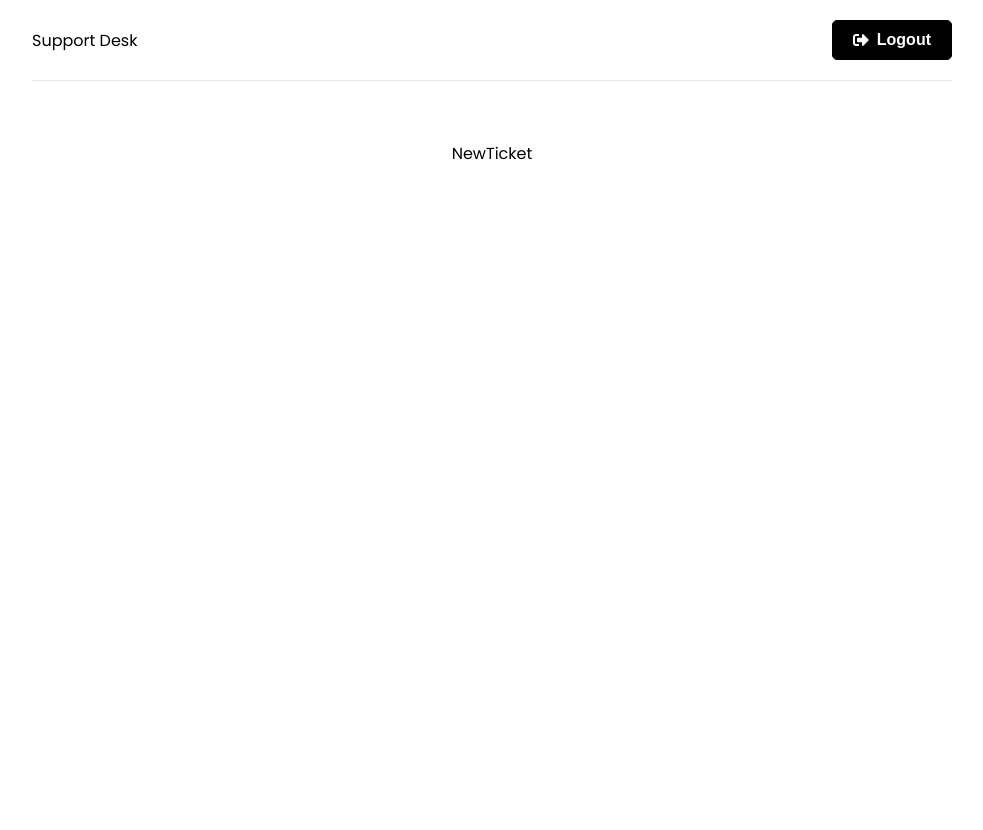
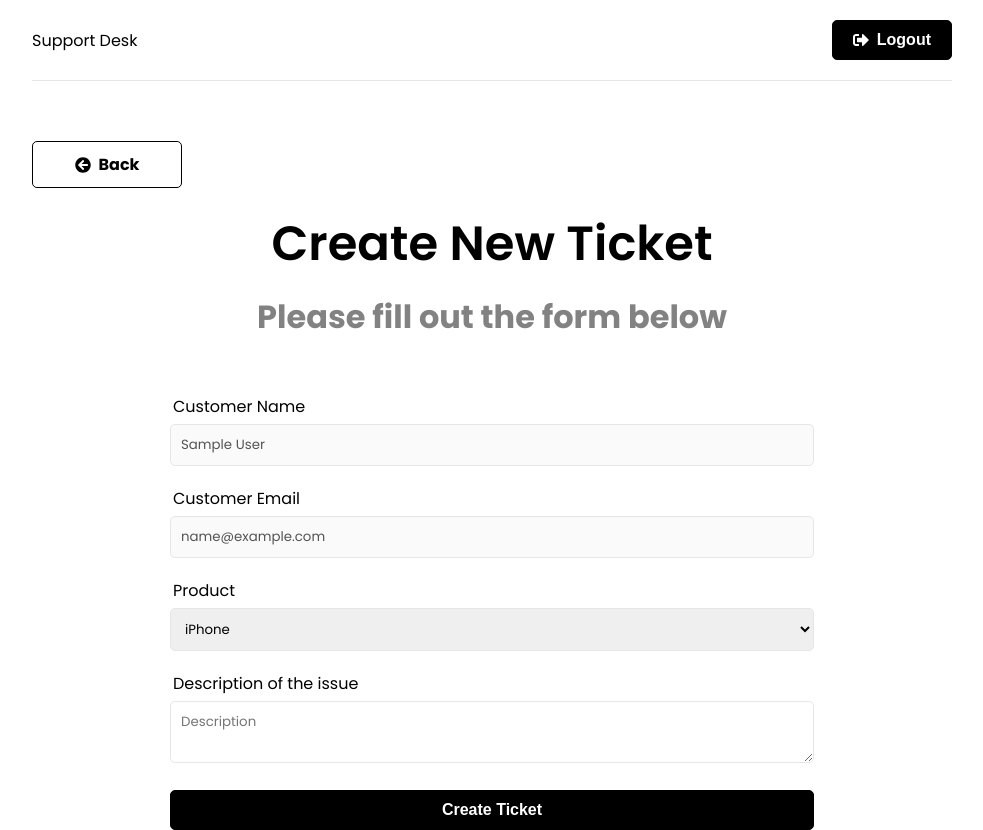
Before and after one commit to ArpadGBondor/Brad_Traversy-React_Front_To_Back_2022-05-Support_Desk, a React (Create React App) app in the folder frontend/: page /new-ticket in a window 1280 px wide. Shown: the whole page, without its empty margins (148-1131 px from the left). Before the commit the page ends 800 px from the top, so only its background shows below. Built offline with nearby package versions, Linux system fonts and the light colour scheme; sample sign-in values are in the browser's storage.

Commit message:
getTickets bug

```diff
--- a/frontend/src/App.js
+++ b/frontend/src/App.js
@@ -8,6 +8,7 @@
 import Login from './pages/Login';
 import Register from './pages/Register';
 import NewTicket from './pages/NewTicket';
+import Tickets from './pages/Tickets';
 
 function App() {
     return (
@@ -22,6 +23,9 @@
                         <Route path="/new-ticket" element={<PrivateRoute />}>
                             <Route path="/new-ticket" element={<NewTicket />} />
                         </Route>
+                        <Route path="/tickets" element={<PrivateRoute />}>
+                            <Route path="/tickets" element={<Tickets />} />
+                        </Route>
                     </Routes>
                 </div>
             </Router>
--- a/frontend/src/app/store.js
+++ b/frontend/src/app/store.js
@@ -1,8 +1,10 @@
 import { configureStore } from '@reduxjs/toolkit';
 import authReducer from '../features/auth/authSlice';
+import ticketReducer from '../features/tickets/ticketSlice';
 
 export const store = configureStore({
     reducer: {
         auth: authReducer,
+        tickets: ticketReducer,
     },
 });
--- /dev/null
+++ b/frontend/src/components/BackButton.jsx
@@ -0,0 +1,13 @@
+import React from 'react';
+import { Link } from 'react-router-dom';
+import { FaArrowCircleLeft } from 'react-icons/fa';
+
+function BackButton({ url }) {
+    return (
+        <Link className="btn btn-reverse btn-back" to={url}>
+            <FaArrowCircleLeft /> Back
+        </Link>
+    );
+}
+
+export default BackButton;
--- /dev/null
+++ b/frontend/src/features/tickets/ticketService.js
@@ -0,0 +1,32 @@
+import axios from 'axios';
+
+const API_URL = '/api/tickets';
+
+// Create new ticket
+const createTicket = async (ticketData, token) => {
+    const config = {
+        headers: {
+            Authorization: `Bearer ${token}`,
+        },
+    };
+    const response = await axios.post(API_URL, ticketData, config);
+    return response.data;
+};
+
+// Get user tickets
+const getTickets = async (token) => {
+    const config = {
+        headers: {
+            Authorization: `Bearer ${token}`,
+        },
+    };
+    const response = await axios.get(API_URL, config);
+    return response.data;
+};
+
+const ticketService = {
+    createTicket,
+    getTickets,
+};
+
+export default ticketService;
--- /dev/null
+++ b/frontend/src/features/tickets/ticketSlice.js
@@ -0,0 +1,80 @@
+import { createSlice, createAsyncThunk } from '@reduxjs/toolkit';
+import ticketService from './ticketService';
+
+const initialState = {
+    tickets: [],
+    ticket: {},
+    isError: false,
+    isSuccess: false,
+    isLoading: false,
+    message: '',
+};
+
+// Create new ticket
+export const createTicket = createAsyncThunk('tickets/createNewTicket', async (ticketData, thunkAPI) => {
+    try {
+        const token = thunkAPI.getState().auth.user.token;
+        return await ticketService.createTicket(ticketData, token);
+    } catch (error) {
+        const message =
+            (error.response && error.response.data && error.response.data.message) || error.message || error.toString();
+        return thunkAPI.rejectWithValue(message);
+    }
+});
+
+// Get user tickets
+export const getTickets = createAsyncThunk('tickets/geAllUserTickets', async (_, thunkAPI) => {
+    try {
+        const token = thunkAPI.getState().auth.user.token;
+        return await ticketService.getTickets(token);
+    } catch (error) {
+        const message =
+            (error.response && error.response.data && error.response.data.message) || error.message || error.toString();
+        return thunkAPI.rejectWithValue(message);
+    }
+});
+
+export const ticketSlice = createSlice({
+    name: 'ticket',
+    initialState,
+    reducers: {
+        reset: (state) => {
+            state.isError = false;
+            state.isSuccess = false;
+            state.isLoading = false;
+            state.message = '';
+        },
+    },
+    extraReducers: (builder) => {
+        builder
+            .addCase(createTicket.pending, (state) => {
+                state.isLoading = true;
+            })
+            .addCase(createTicket.fulfilled, (state) => {
+                state.isLoading = false;
+                state.isSuccess = true;
+            })
+            .addCase(createTicket.rejected, (state, action) => {
+                state.isLoading = false;
+                state.isError = true;
+                state.message = action.payload;
+            })
+            .addCase(getTickets.pending, (state) => {
+                state.isLoading = true;
+            })
+            .addCase(getTickets.fulfilled, (state, action) => {
+                state.isLoading = false;
+                state.isSuccess = true;
+                state.tickets = action.payload;
+            })
+            .addCase(getTickets.rejected, (state, action) => {
+                state.isLoading = false;
+                state.isError = true;
+                state.message = action.payload;
+                state.tickets = [];
+            });
+    },
+});
+
+export const { reset } = ticketSlice.actions;
+export default ticketSlice.reducer;
--- a/frontend/src/pages/NewTicket.jsx
+++ b/frontend/src/pages/NewTicket.jsx
@@ -2,12 +2,94 @@
 import { toast } from 'react-toastify';
 import { useSelector, useDispatch } from 'react-redux';
 import { useNavigate } from 'react-router-dom';
+import { createTicket, reset } from '../features/tickets/ticketSlice';
+import Spinner from '../components/Spinner';
+import BackButton from '../components/BackButton';
 
 function NewTicket() {
     const navigate = useNavigate();
     const dispatch = useDispatch();
+    const { user } = useSelector((state) => state.auth);
+    const { isLoading, isSuccess, isError, message } = useSelector((state) => state.tickets);
+    const [name] = useState(user.name);
+    const [email] = useState(user.email);
+    const [product, setProduct] = useState('iPhone');
+    const [description, setDescription] = useState('');
 
-    return <div>NewTicket</div>;
+    useEffect(() => {
+        if (isError) {
+            toast.error(message);
+        }
+        // Redirect when logged in
+        if (isSuccess) {
+            dispatch(reset());
+            navigate('/tickets');
+        }
+        dispatch(reset());
+    }, [isError, isSuccess, message, navigate, dispatch]);
+
+    const onSubmit = (e) => {
+        e.preventDefault();
+        // Validate data...
+
+        const ticketData = {
+            product,
+            description,
+        };
+        dispatch(createTicket(ticketData));
+    };
+
+    if (isLoading) return <Spinner />;
+
+    return (
+        <>
+            <BackButton url="/" />
+            <section className="heading">
+                <h1>Create New Ticket</h1>
+                <p>Please fill out the form below</p>
+            </section>
+            <section className="form">
+                <div className="form-group">
+                    <label htmlFor="name">Customer Name</label>
+                    <input type="text" className="form-control" name="name" value={name} disabled />
+                </div>
+                <div className="form-group">
+                    <label htmlFor="email">Customer Email</label>
+                    <input type="text" className="form-control" name="email" value={email} disabled />
+                </div>
+                <form onSubmit={onSubmit}>
+                    <div className="form-group">
+                        <label htmlFor="product">Product</label>
+                        <select
+                            name="product"
+                            id="product"
+                            value={product}
+                            onChange={(e) => setProduct(e.target.value)}
+                        >
+                            <option value="iPhone">iPhone</option>
+                            <option value="Macbook Pro">Macbook Pro</option>
+                            <option value="iMac">iMac</option>
+                            <option value="iPad">iPad</option>
+                        </select>
+                    </div>
+                    <div className="form-group">
+                        <label htmlFor="description">Description of the issue</label>
+                        <textarea
+                            name="description"
+                            id="description"
+                            value={description}
+                            onChange={(e) => setDescription(e.target.value)}
+                            className="form-control"
+                            placeholder="Description"
+                        />
+                    </div>
+                    <div className="form-group">
+                        <button className="btn btn-block">Create Ticket</button>
+                    </div>
+                </form>
+            </section>
+        </>
+    );
 }
 
 export default NewTicket;
--- /dev/null
+++ b/frontend/src/pages/Tickets.jsx
@@ -0,0 +1,26 @@
+import React, { useEffect } from 'react';
+import { useSelector, useDispatch } from 'react-redux';
+import { getTickets, reset } from '../features/tickets/ticketSlice';
+import { toast } from 'react-toastify';
+import Spinner from '../components/Spinner';
+import BackButton from '../components/BackButton';
+
+function Tickets() {
+    const { tickets, isLoading, isSuccess } = useSelector((state) => state.tickets);
+    const dispatch = useDispatch();
+
+    useEffect(() => {
+        if (isSuccess) {
+            dispatch(reset());
+        }
+    }, [isSuccess, dispatch]);
+    useEffect(() => {
+        dispatch(getTickets());
+        console.log('asdASasdda');
+    }, [dispatch]);
+
+    if (isLoading) return <Spinner />;
+    return <div>Tickets</div>;
+}
+
+export default Tickets;
```
